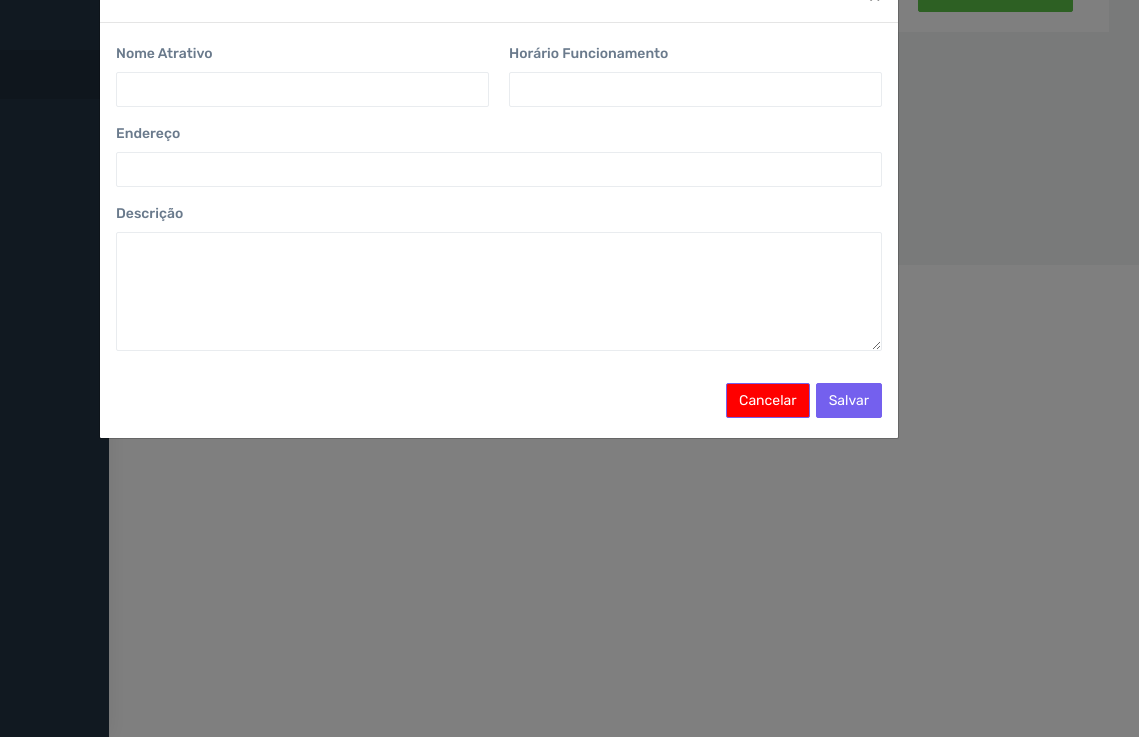
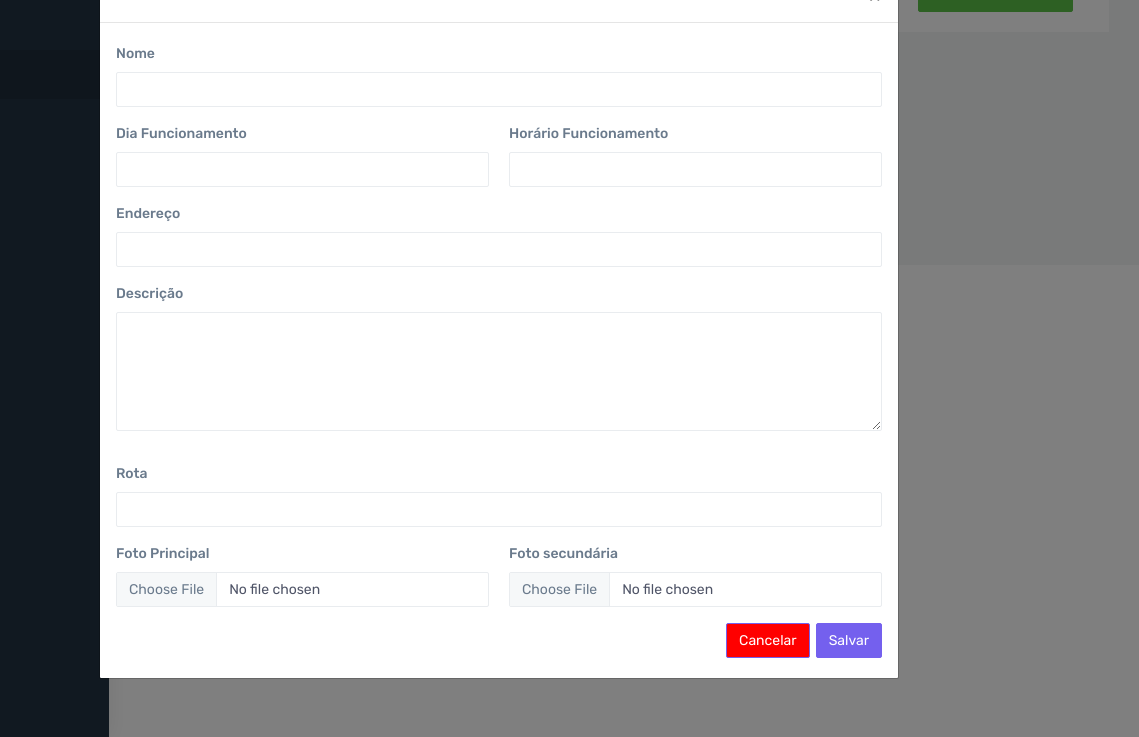
Before and after one commit to GabrielT98/frontt, a plain HTML site: page nice-html/ltr/atrativo.html in a window 1280 px wide. Both pictures are taken after a click on the button "Novo Atrativo". Shown: the part 63-800 px from the top of the page, 141-1280 px from the left. Drawn offline with nearby package versions, Linux system fonts and the light colour scheme; files that its build step writes are made by us from their sources; some icons are missing.

Commit message:
alteração add atrativo

```diff
--- a/nice-html/ltr/atrativo.html
+++ b/nice-html/ltr/atrativo.html
@@ -158,15 +158,22 @@
                       <div class="row">
                       <div class="col">
                         <div class="form-group">
-                                                                    <label>Nome Atrativo</label>
+                          <label>Nome</label>
+                          <input class="form-control" type="text">
+                        </div>
+                      </div>
+                    </div>
+                    <div class="row">
+                      <div class="col">
+                        <div class="form-group">
+                          <label>Dia Funcionamento</label>
                           <input class="form-control" type="text" name="name">
                         </div>
                       </div>
                       <div class="col">
                         <div class="form-group">
                           <label>Horário Funcionamento</label>
-                                                                    <input class="form-control" type="text"
-                                                                           name="username">
+                          <input class="form-control" type="text" name="username">
                         </div>
                       </div>
                     </div>
@@ -186,14 +193,38 @@
                         </div>
                       </div>
                     </div>
+                   <div class="row">
+                      <div class="col">
+                        <div class="form-group">
+                          <label>Rota</label>
+                          <input class="form-control" type="text">
+                        </div>
+                      </div>
+                    </div>
+
+
+                      <div class="row">
+                      <div class="col">
+                        <div class="form-group">
+                          <label>Foto Principal</label>
+                          <input class="form-control" type="file" name="foto1">
+                        </div>
+                      </div>
+                      <div class="col">
+                        <div class="form-group">
+                          <label>Foto secundária</label>
+                          <input class="form-control" type="file" name="foto2">
+                        </div>
+                      </div>
+                    </div>
+
+
+
                   </div>
                 </div>
                 <div class="row">
                   <div class="col d-flex justify-content-end">
-                                                        <button class="btn btn-primary"
-                                                                style="background-color:red; margin-right: 6px;">
-                                                            Cancelar
-                                                        </button>
+                    <button class="btn btn-primary" style="background-color:red; margin-right: 6px;">Cancelar</button>
                     <button class="btn btn-primary" type="submit">Salvar</button>
                   </div>
                 </div>
@@ -225,7 +256,7 @@
                                                             <div class="col">
                                                                 <div class="form-group">
                                                                     <label>Tem certeza que deseja deletar o
-                                                                        atrativo </label>
+                                                                        atrativo?</label>
                                                                 </div>
                                                             </div>
                                                         </div>
@@ -266,15 +297,22 @@
                       <div class="row">
                       <div class="col">
                         <div class="form-group">
-                                                                    <label>Nome Atrativo</label>
+                          <label>Nome</label>
+                          <input class="form-control" type="text">
+                        </div>
+                      </div>
+                    </div>
+                    <div class="row">
+                      <div class="col">
+                        <div class="form-group">
+                          <label>Dia Funcionamento</label>
                           <input class="form-control" type="text" name="name">
                         </div>
                       </div>
                       <div class="col">
                         <div class="form-group">
                           <label>Horário Funcionamento</label>
-                                                                    <input class="form-control" type="text"
-                                                                           name="username">
+                          <input class="form-control" type="text" name="username">
                         </div>
                       </div>
                     </div>
@@ -294,14 +332,38 @@
                         </div>
                       </div>
                     </div>
+                   <div class="row">
+                      <div class="col">
+                        <div class="form-group">
+                          <label>Rota</label>
+                          <input class="form-control" type="text">
+                        </div>
+                      </div>
+                    </div>
+
+
+                      <div class="row">
+                      <div class="col">
+                        <div class="form-group">
+                          <label>Foto Principal</label>
+                          <input class="form-control" type="file" name="foto1">
+                        </div>
+                      </div>
+                      <div class="col">
+                        <div class="form-group">
+                          <label>Foto secundária</label>
+                          <input class="form-control" type="file" name="foto2">
+                        </div>
+                      </div>
+                    </div>
+
+
+
                   </div>
                 </div>
                 <div class="row">
                   <div class="col d-flex justify-content-end">
-                                                        <button class="btn btn-primary"
-                                                                style="background-color:red; margin-right: 6px;">
-                                                            Cancelar
-                                                        </button>
+                    <button class="btn btn-primary" style="background-color:red; margin-right: 6px;">Cancelar</button>
                     <button class="btn btn-primary" type="submit">Salvar</button>
                   </div>
                 </div>
```
Lines whose indentation alone changed are shown as unchanged.
